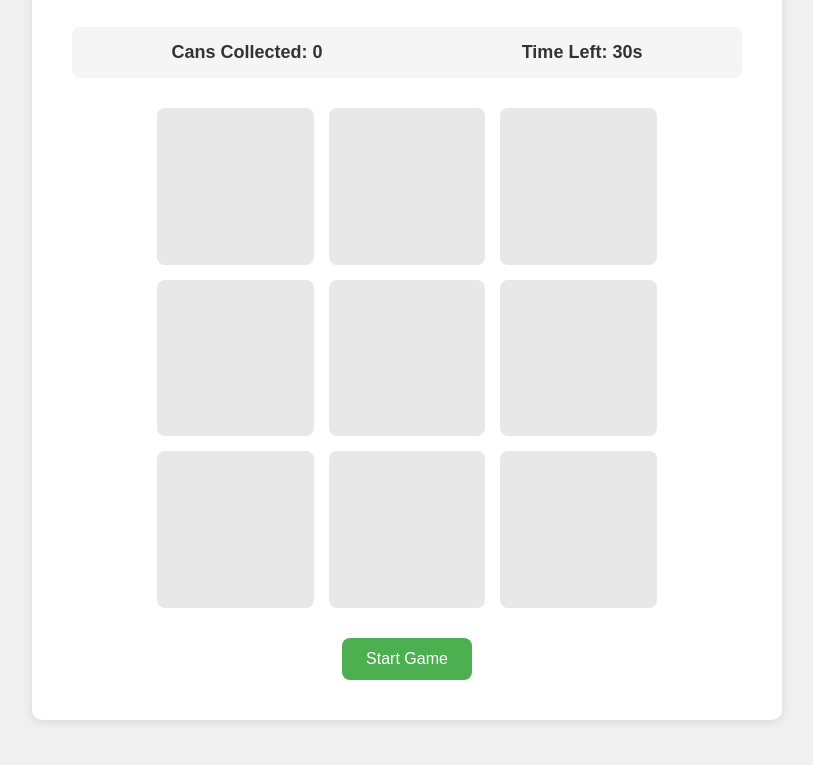
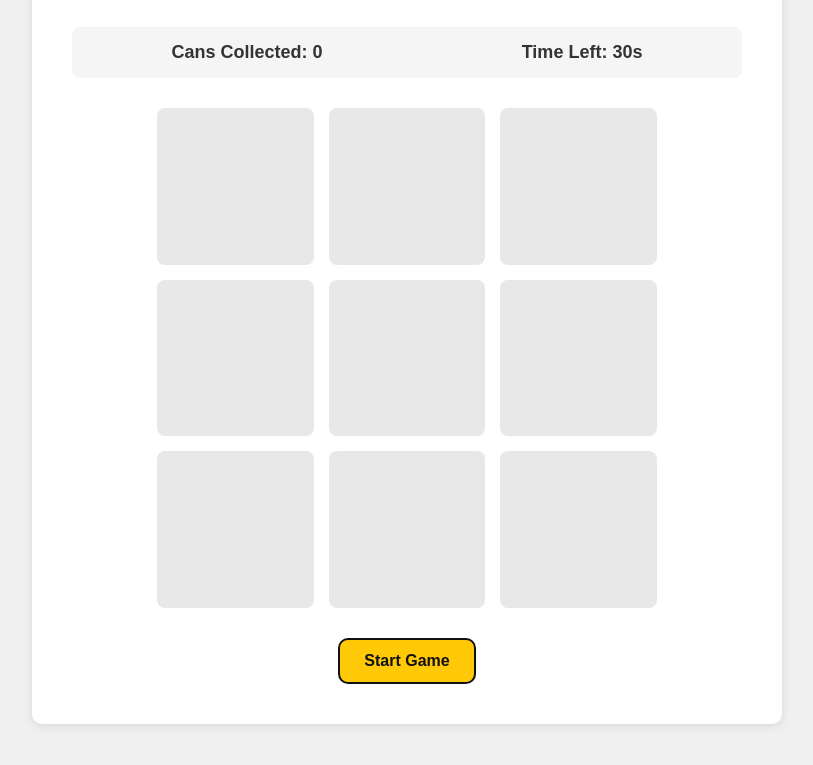
Before and after one commit to u1579575/corestone, a plain HTML site: page index.html in a window 1280 px wide. Shown: the part 281-1046 px from the top of the page, without its empty margins (233-1046 px from the left). Drawn offline with Linux system fonts and the light colour scheme.

Commit message:
Update button styles for improved appearance

```diff
--- a/style.css
+++ b/style.css
@@ -130,14 +130,28 @@ h1 img {
 
 
 button {
-  background-color: #4CAF50;
-  color: white;
-  border: none;
+  background-color: #FFC907; /* charity: water yellow */
+  color: #111;
+  border: 2px solid #111;
   padding: 12px 24px;
   font-size: 16px;
-  border-radius: 8px;
+  font-weight: 700;
+  border-radius: 10px;
   cursor: pointer;
   display: block;
   margin: 30px auto 0;
-  transition: background-color 0.2s;
+  transition: transform 0.05s ease, opacity 0.2s ease;
 }
+
+button:hover {
+  opacity: 0.95;
+}
+
+button:active {
+  transform: translateY(1px);
+}
+
+button:disabled {
+  opacity: 0.6;
+  cursor: not-allowed;
+}
```
